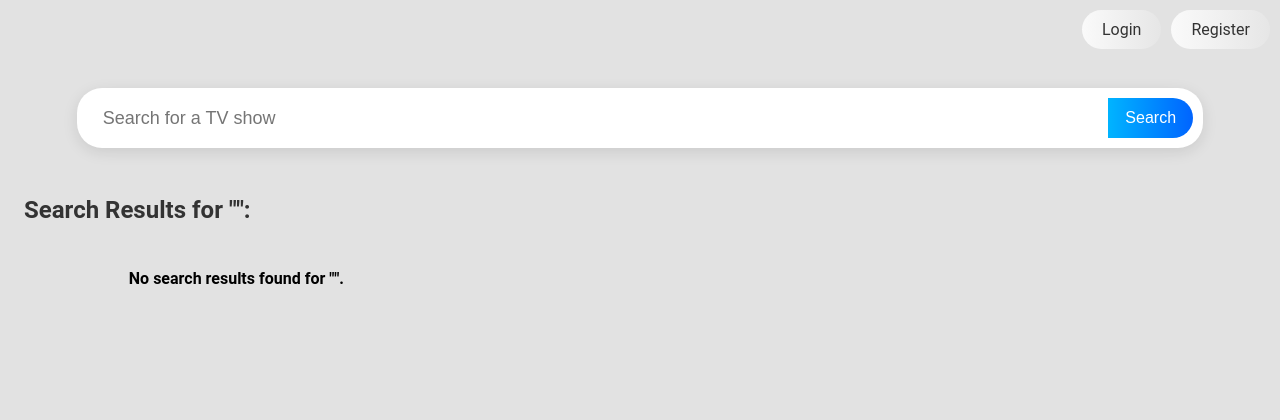
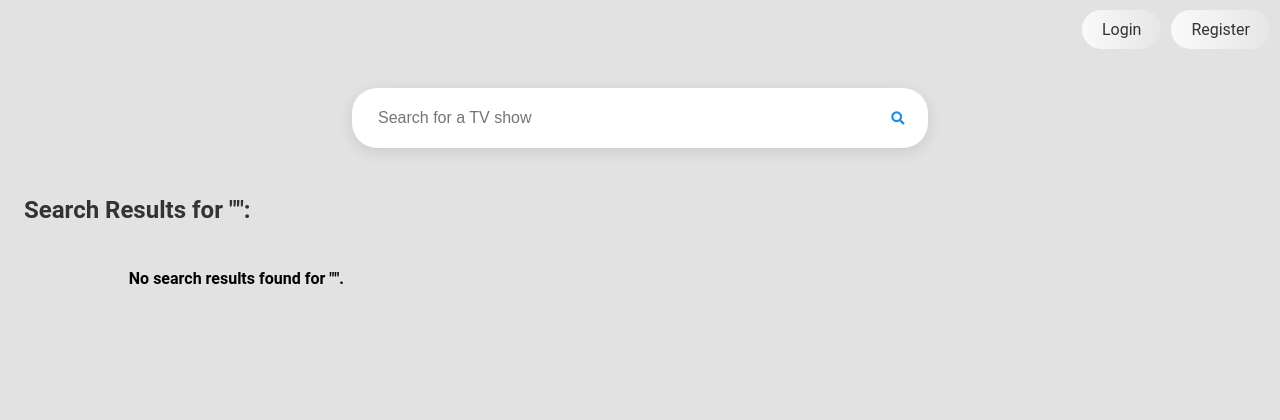
Before and after one commit to Lxnii/webapp, a Django app: template mytvtime/templates/mytvtime/search_results.html in a window 1280 px wide. Shown: the top 420 px of the page. Run offline with Django 3.2, Linux system fonts and the light colour scheme; the template is opened without the code that fills it, so the values that code supplies are empty.

Commit message:
change seach box button text to icon

```diff
--- a/mytvtime/static/mytvtime/css/style.css
+++ b/mytvtime/static/mytvtime/css/style.css
@@ -53,15 +53,28 @@
     background: #ffffff;
     box-shadow: 0px 4px 15px rgba(0,0,0,0.1);
 }
-@media screen and (max-width: 1300px) {
+/* @media screen and (max-width: 1300px) {
     .search-box {
         width: 88%;
     }
+} */
+
+@media screen and (min-width: 601px) and (max-width: 1050px) {
+    .search-box {
+        width: 482px;
+    }
 }
+
+@media screen and (max-width: 600px) {
+    .search-box {
+        width: 84%;
+    }
+}
+
 .search-box input[type="text"] {
     flex: 1;
     height: 40px;
-    font-size: 18px;
+    font-size: 16px;
     padding: 0 16px;
     border: none;
     border-radius: 25px;
@@ -69,10 +82,10 @@
     background: transparent;
 }
 
-.search-box button {
+/* .search-box button {
     width: 85px;
     height: 40px;
-    font-size: 16px;
+    font-size: 1em;
     padding: 0;
     border: none;
     border-radius: 0 25px 25px 0;
@@ -84,11 +97,37 @@
     display: flex;
     justify-content: center;
     align-items: center;
+} */
+
+/* .search-box button:hover {
+    background: linear-gradient(to right, rgba(0, 160, 255, 1), rgba(0, 80, 255, 1));
+} */
+
+.search-box button {
+    width: 40px;
+    height: 40px;
+    border: none;
+    border-radius: 50%;
+    background: none;
+    cursor: pointer;
+    outline: none;
+    padding: 0;
 }
 
-.search-box button:hover {
-    background: linear-gradient(to right, rgba(0, 160, 255, 1), rgba(0, 80, 255, 1));
+.icon-background {
+    display: inline-flex;
+    justify-content: center;
+    align-items: center;
+    width: 100%;
+    height: 100%;
+    border-radius: 50%;
+    background: #f1f1f1;
 }
+
+.fa-search {
+    color: #1292ee; /* The gray icon */
+}
+
 
 .search-back-button {
     display: block;
--- a/mytvtime/templates/mytvtime/index.html
+++ b/mytvtime/templates/mytvtime/index.html
@@ -8,10 +8,11 @@
         <script crossorigin src="https://unpkg.com/react-dom@18/umd/react-dom.production.min.js"></script>
         <script src="https://unpkg.com/@babel/standalone/babel.min.js"></script>
         <script src="https://unpkg.com/axios/dist/axios.min.js"></script>
+        <link rel="stylesheet" type="text/css" href="{% static 'mytvtime/css/style.css' %}">
+        <link rel="stylesheet" href="https://cdnjs.cloudflare.com/ajax/libs/font-awesome/5.15.3/css/all.min.css">
 
         <title>My TV Time</title>
         <meta name="viewport" content="width=device-width, initial-scale=1">
-        <link rel="stylesheet" type="text/css" href="{% static 'mytvtime/css/style.css' %}">
     </head>
     <body class="body-home-page">
         <!-- <h1 class="h1-home">My TV Time</h1> -->
@@ -34,7 +35,7 @@
         <form class="search-box" action="{% url 'mytvtime:search_results' %}" method="post">
             {% csrf_token %}
             <input type="text" name="search_query" placeholder="Search for a TV show" autocomplete="off">
-            <button type="submit">Search</button>
+            <button type="submit"><i class="fas fa-search"></i></button>
         </form>
 
         {% verbatim %}
--- a/mytvtime/templates/mytvtime/search_results.html
+++ b/mytvtime/templates/mytvtime/search_results.html
@@ -8,6 +8,8 @@
     <script crossorigin src="https://unpkg.com/react-dom@18/umd/react-dom.production.min.js"></script>
     <script src="https://unpkg.com/@babel/standalone/babel.min.js"></script>
     <script src="https://unpkg.com/axios/dist/axios.min.js"></script>
+    <link rel="stylesheet" type="text/css" href="{% static 'mytvtime/css/style.css' %}">
+    <link rel="stylesheet" href="https://cdnjs.cloudflare.com/ajax/libs/font-awesome/5.15.3/css/all.min.css">
 
     <link rel="stylesheet" type="text/css" href="{% static 'mytvtime/css/style.css' %}">
     <title>Show Search Results</title>
@@ -25,7 +27,7 @@
     <form class="search-box" action="{% url 'mytvtime:search_results' %}" method="post">
         {% csrf_token %}
         <input type="text" name="search_query" placeholder="Search for a TV show" autocomplete="off">
-        <button type="submit">Search</button>
+        <button type="submit"><i class="fas fa-search"></i></button>
     </form>
     <script>
         function clearStorage() {
--- a/webapp/scheduler.py
+++ b/webapp/scheduler.py
@@ -5,5 +5,5 @@ from mytvtime.jobs import update_shows
 def start_jobs():
     scheduler = BackgroundScheduler()
     scheduler.add_jobstore(DjangoJobStore(), "default")
-    scheduler.add_job(update_shows, 'interval', minutes=1, id='update_all_shows', replace_existing=True)
+    scheduler.add_job(update_shows, 'interval', minutes=30, id='update_all_shows', replace_existing=True)
     scheduler.start()
```
Also changed, not shown: db.sqlite3.
